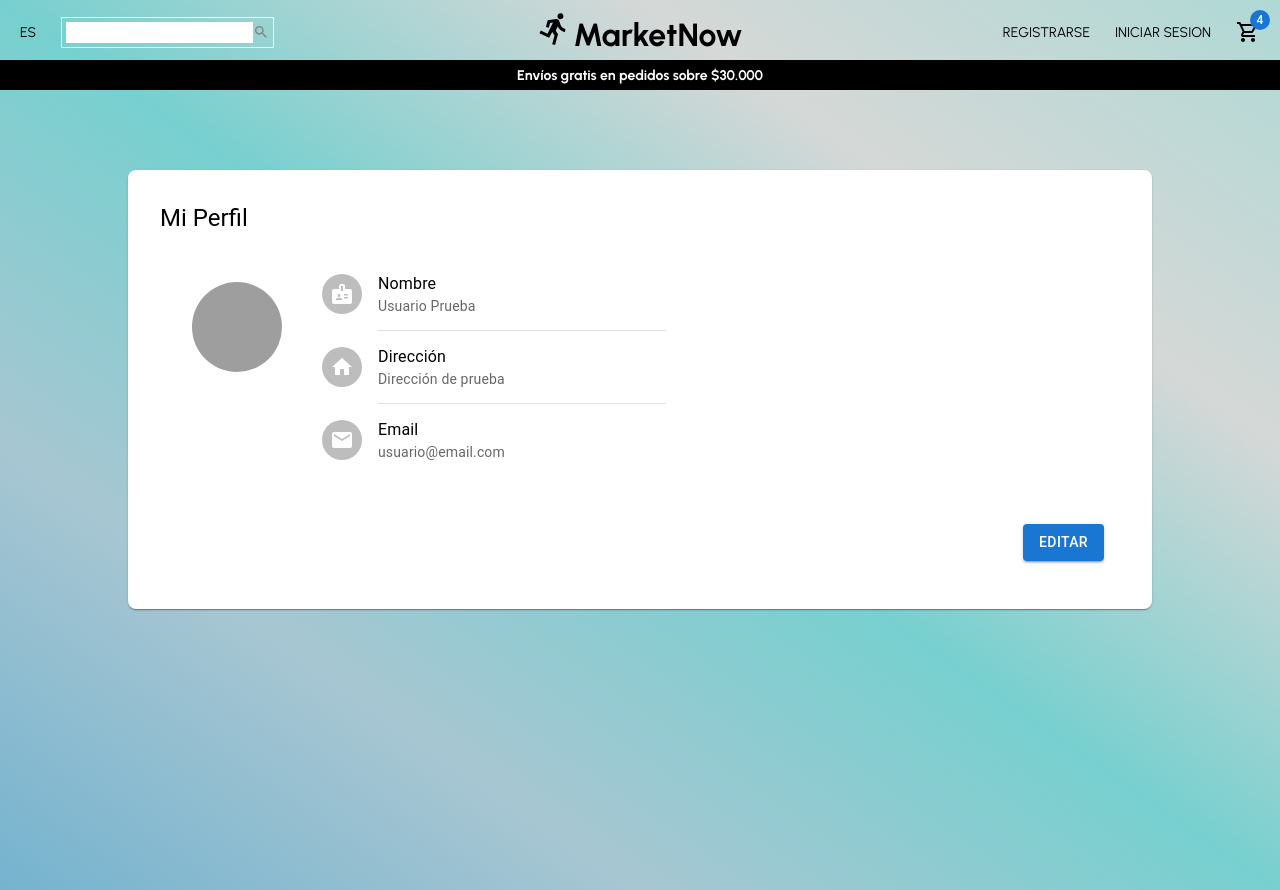
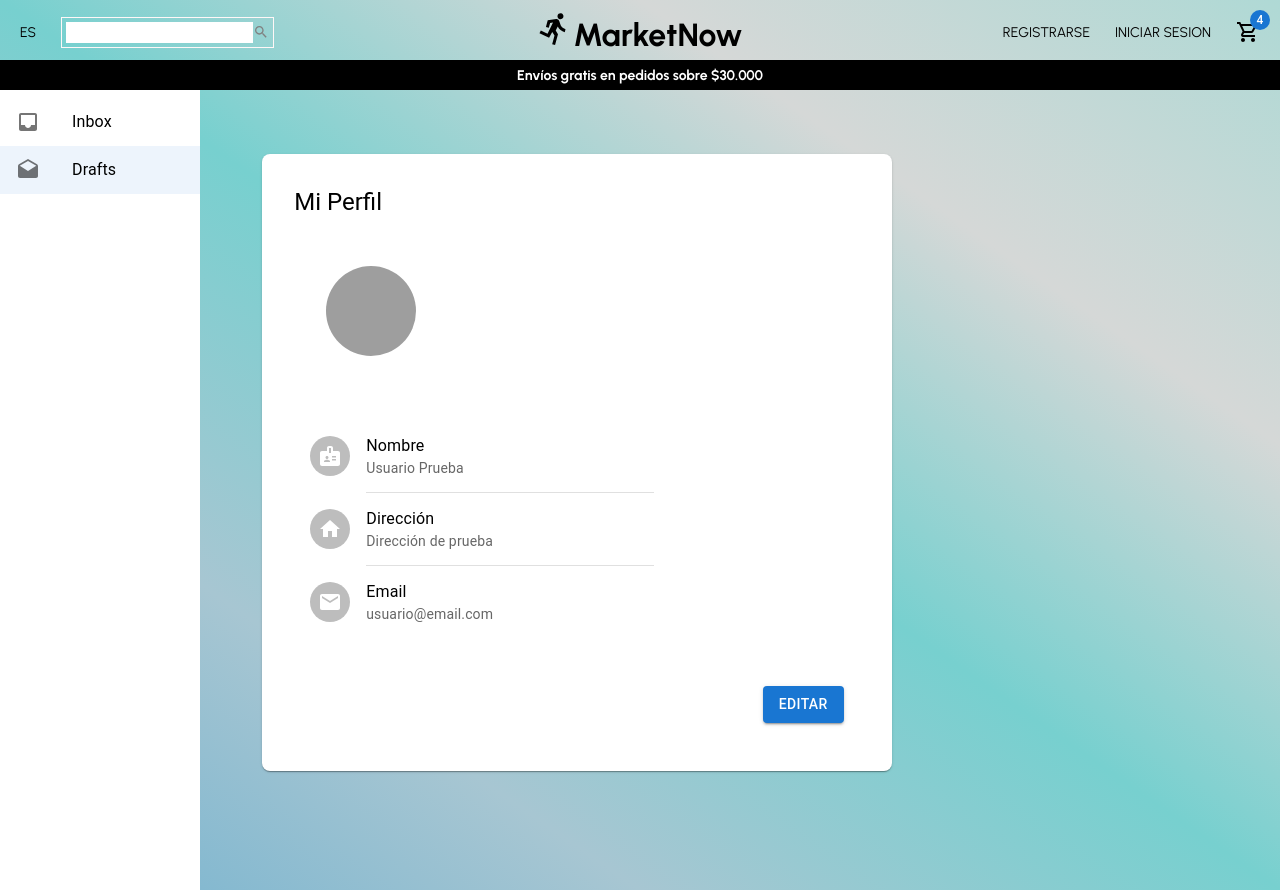
Before and after one commit to SofyGeisel/marketNow, a React (Create React App) app in the folder marketnow-react/: page /miperfil in a window 1280 px wide. Built offline with nearby package versions, Linux system fonts and the light colour scheme; grey boxes are pictures that could not be loaded.

Commit message:
avances menu lateral

```diff
--- /dev/null
+++ b/marketnow-react/src/components/sidemenu.jsx
@@ -0,0 +1,46 @@
+import * as React from 'react';
+import Box from '@mui/material/Box';
+import List from '@mui/material/List';
+import ListItemButton from '@mui/material/ListItemButton';
+import ListItemIcon from '@mui/material/ListItemIcon';
+import ListItemText from '@mui/material/ListItemText';
+import Divider from '@mui/material/Divider';
+import InboxIcon from '@mui/icons-material/Inbox';
+import DraftsIcon from '@mui/icons-material/Drafts';
+
+const drawerWidth = 240;
+
+const SideMenu = () => {
+  const [selectedIndex, setSelectedIndex] = React.useState(1);
+
+  const handleListItemClick = (event, index) => {
+    setSelectedIndex(index);
+  };
+   return(
+    <Box sx={{ width: '100%', maxWidth: 360, height: '100vh',  bgcolor: 'background.paper', marginLeft: 0}}>
+    <List component="nav" aria-label="main mailbox folders">
+      <ListItemButton
+        selected={selectedIndex === 0}
+        onClick={(event) => handleListItemClick(event, 0)}
+      >
+        <ListItemIcon>
+          <InboxIcon />
+        </ListItemIcon>
+        <ListItemText primary="Inbox" />
+      </ListItemButton>
+      <ListItemButton
+        selected={selectedIndex === 1}
+        onClick={(event) => handleListItemClick(event, 1)}
+      >
+        <ListItemIcon>
+          <DraftsIcon />
+        </ListItemIcon>
+        <ListItemText primary="Drafts" />
+      </ListItemButton>
+    </List>
+
+  </Box>
+    )
+}
+
+export default SideMenu;
--- a/marketnow-react/src/css/estilos.css
+++ b/marketnow-react/src/css/estilos.css
@@ -17,6 +17,6 @@
 .btnEditarPerfil{
     width: 100%;
     display: flex;
-    justify-content: end;
-    align-items: end;
+    justify-content: flex-end;
+    align-items: flex-end;
 }
--- a/marketnow-react/src/pages/Miperfil.jsx
+++ b/marketnow-react/src/pages/Miperfil.jsx
@@ -2,13 +2,30 @@ import React from 'react'
 import Navbar from '../components/navbar'
 import Anuncios from '../components/Anuncios'
 import Perfil from '../components/perfil'
+import SideMenu from '../components/sidemenu'
+import Grid from '@mui/material/Grid';
+
+import { Container } from '@mui/material'
 
 const Miperfil = () => {
   return (
-    <div>
+    <div className='contPaginas'>
       <Navbar/>
       <Anuncios/>
-      <Perfil/>
+
+      <Grid container spacing={2}>
+        <Grid item xs={2}>
+          <SideMenu/>
+        </Grid>
+
+        <Grid xs={{display: 'flex', justifyContent: 'center', alignItems: 'center'}}>
+          <Perfil/>
+        </Grid>
+
+
+      </Grid>
+
+
     </div>
   )
 }
```
